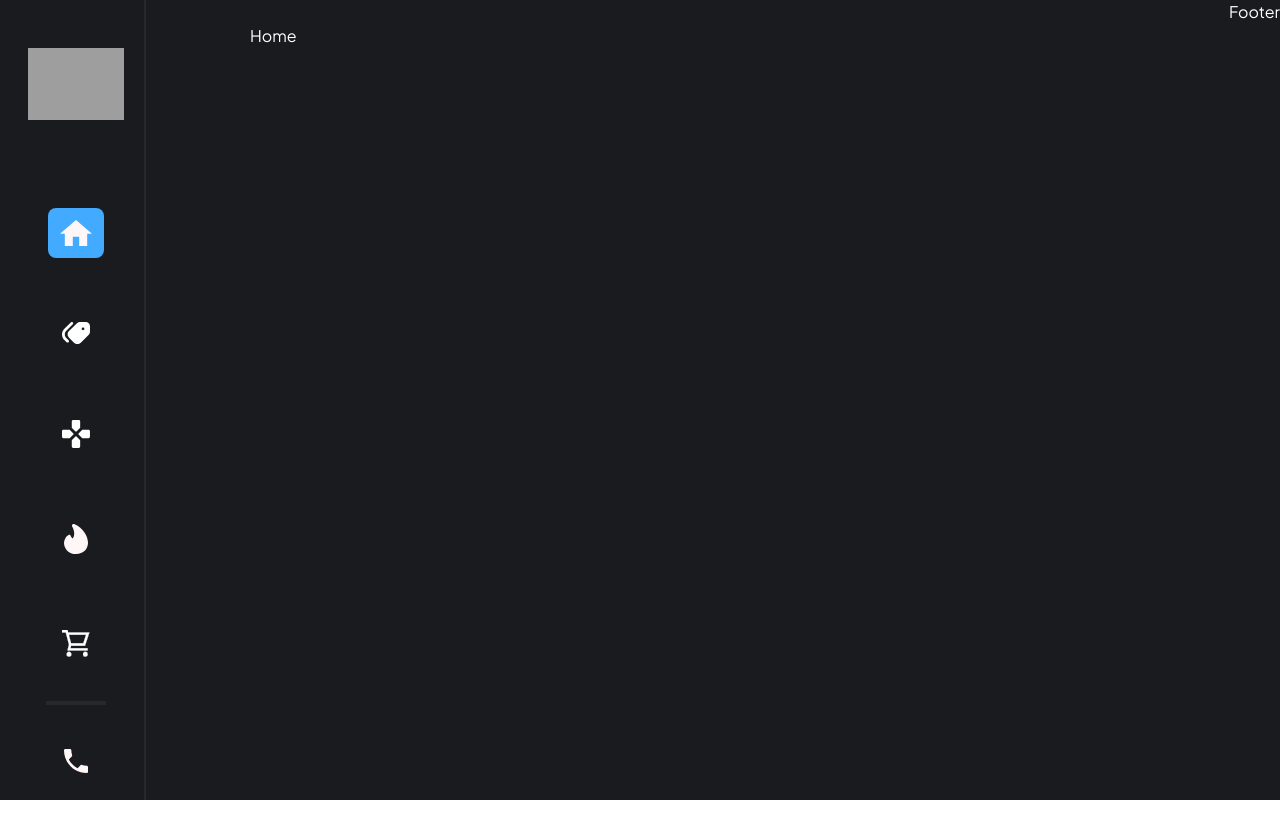
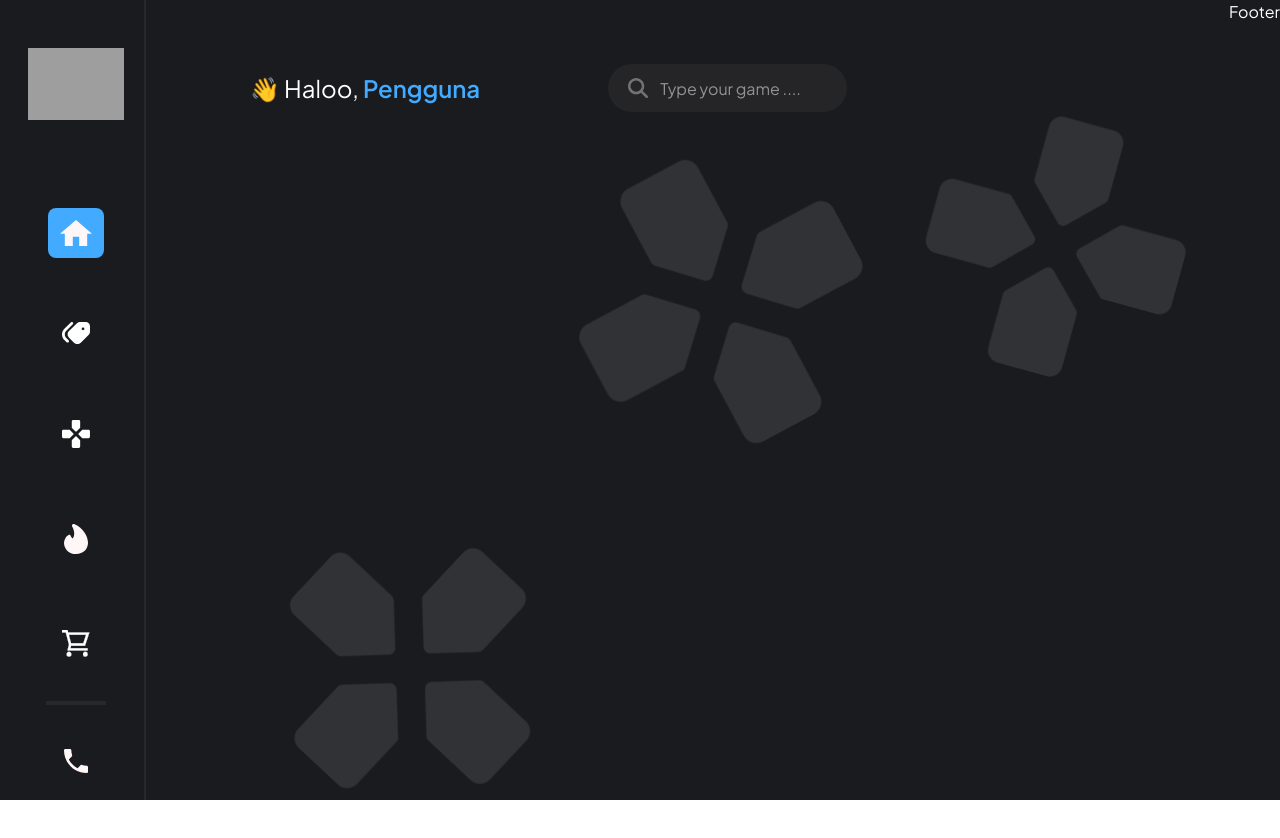
Before and after one commit to SkyzofrnDev/Foxy-Store, a React (Vite) app: page / in a window 1280 px wide. Shown: the top 838 px of the page. Built offline with nearby package versions, Linux system fonts and the light colour scheme; grey boxes are pictures that could not be loaded.

Commit message:
Background

```diff
--- a/src/App.jsx
+++ b/src/App.jsx
@@ -13,6 +13,7 @@ import {
 } from "./Data/FaqData"
 import { Navigate, Route, Routes } from "react-router-dom";
 import FaqPage from "./Pages/How/FaqPage";
+import Test from "./Pages/Test/Test";
 
 
 function App() {
@@ -28,6 +29,7 @@ function App() {
         </Route>
       </Route>
 
+      <Route path="test" element={<Test />} />
       <Route path="*" element={<NotFound />} />
     </Routes>
   );
--- a/src/Layout/MainLayout.jsx
+++ b/src/Layout/MainLayout.jsx
@@ -2,15 +2,25 @@ import React from "react";
 import { Navbar } from "../Components/Index";
 import { Outlet } from "react-router-dom";
 import { Footer } from "../Components/Footer/Footer";
+import Test from "../Pages/Test/Test";
 
 const MainLayout = () => {
   return (
     <div className="flex bg-[#1A1B1F] h-screen text-white">
       <Navbar />
-      <main className="flex-1 p-6">
-        <Outlet />
+      <main className="flex-1 p-6 relative bg-transparent z-0 overflow-hidden">
+        {/* Background yang mengambang */}
+        <div className="absolute inset-0 z-0 pointer-events-none">
+          <Test />
+        </div>
+
+        {/* Konten utama halaman */}
+        <div className="relative z-10">
+          <Outlet />
+        </div>
       </main>
-      <Footer/>
+
+      <Footer />
     </div>
   );
 };
--- a/src/Pages/Home/Home.jsx
+++ b/src/Pages/Home/Home.jsx
@@ -1,9 +1,34 @@
-import React from 'react'
+import React from "react";
 
 const Home = () => {
   return (
-    <div>Home</div>
-  )
-}
+    <div className="mt-10">
+      <div className=" flex w-full gap-32 items-center">
+        <p className="text-2xl ">
+          👋 Haloo,{" "}
+          <span className="text-[#42AAFF] font-semibold">Pengguna</span>
+        </p>
+        <div class="h-12 flex items-center w-1/4 bg-[#31313180] rounded-full overflow-hidden cursor-pointer">
+          <label for="input" class="cursor-text px-3 pl-5">
+            <svg class="w-[20px]" viewBox="0 0 512 512">
+              <path
+                d="M416 208c0 45.9-14.9 88.3-40 122.7L502.6 457.4c12.5 12.5 12.5 32.8 0 45.3s-32.8 12.5-45.3 0L330.7 376c-34.4 25.2-76.8 40-122.7 40C93.1 416 0 322.9 0 208S93.1 0 208 0S416 93.1 416 208zM208 352a144 144 0 1 0 0-288 144 144 0 1 0 0 288z"
+                fill="#727272"
+              ></path>
+            </svg>
+          </label>
+          <input
+            placeholder="Type your game ...."
+            id="input"
+            name="text"
+            type="text"
+            class="w-full h-full border-none outline-none text-md caret-[#ff5100]"
+          />
 
-export default Home
+        </div>
+      </div>
+    </div>
+  );
+};
+
+export default Home;
--- /dev/null
+++ b/src/Pages/Test/Test.css
@@ -0,0 +1,5 @@
+.float-idle {
+  position: absolute;
+  will-change: transform;
+  opacity: 0.1;
+}
--- /dev/null
+++ b/src/Pages/Test/Test.jsx
@@ -0,0 +1,105 @@
+import React, { useEffect, useState, useRef } from "react";
+import "./Test.css";
+
+const generateFloatingElements = (count) => {
+  const zones = 3;
+  const perZone = Math.floor(count / zones);
+  const elements = [];
+
+  const getXInZone = (zoneIndex, indexInZone) => {
+    const ranges = [
+      { min: 5, max: 30 },
+      { min: 35, max: 65 },
+      { min: 70, max: 95 },
+    ];
+    const range = ranges[zoneIndex];
+    const spacing = (range.max - range.min) / perZone;
+    return range.min + spacing * indexInZone;
+  };
+
+  for (let zone = 0; zone < zones; zone++) {
+    for (let i = 0; i < perZone; i++) {
+      const size = Math.floor(Math.random() * 100) + 200;
+      const left = getXInZone(zone, i);
+      const baseTop = Math.random() * 80 + 10;
+      const baseRotation = Math.random() * 360;
+
+      // ✅ Update kecepatan slow-motion
+      const rotateSpeed = 0.002 + Math.random() * 0.001;
+      const floatSpeed = 0.0003 + Math.random() * 0.0002;
+      const floatRange = 30 + Math.random() * 10;
+
+      elements.push({
+        id: `${zone}-${i}`,
+        size,
+        left,
+        baseTop,
+        baseRotation,
+        rotateSpeed,
+        floatSpeed,
+        floatRange,
+        offset: Math.random() * Math.PI * 2,
+      });
+    }
+  }
+
+  return elements;
+};
+
+
+const Test = () => {
+  const [elements, setElements] = useState([]);
+  const refs = useRef({});
+
+  useEffect(() => {
+    const screenHeight = window.innerHeight;
+    const count = Math.ceil(screenHeight / 1000) * 3;
+    const generated = generateFloatingElements(count);
+    setElements(generated);
+  }, []);
+
+  useEffect(() => {
+    let start = Date.now();
+
+    const animate = () => {
+      const now = Date.now();
+      const time = (now - start) / 1000;
+
+      elements.forEach((el) => {
+        const ref = refs.current[el.id];
+        if (!ref) return;
+
+        const floatY = Math.sin(time * el.floatSpeed * 1000 + el.offset) * el.floatRange;
+        const rotation = (el.baseRotation + time * el.rotateSpeed * 360) % 360;
+
+        ref.style.transform = `translateY(${floatY}px) rotate(${rotation}deg)`;
+      });
+
+      requestAnimationFrame(animate);
+    };
+
+    if (elements.length > 0) requestAnimationFrame(animate);
+  }, [elements]);
+
+  return (
+    <div className="relative w-full h-screen overflow-hidde">
+      {elements.map((el) => (
+        <img
+          key={el.id}
+          ref={(r) => (refs.current[el.id] = r)}
+          className="float-idle"
+          src="/Icon/Stick.svg"
+          style={{
+            left: `${el.left}%`,
+            top: `${el.baseTop}%`,
+            width: `${el.size}px`,
+            height: `${el.size}px`,
+          }}
+          alt=""
+        />
+      ))}
+    </div>
+  );
+};
+
+export default Test;
```
